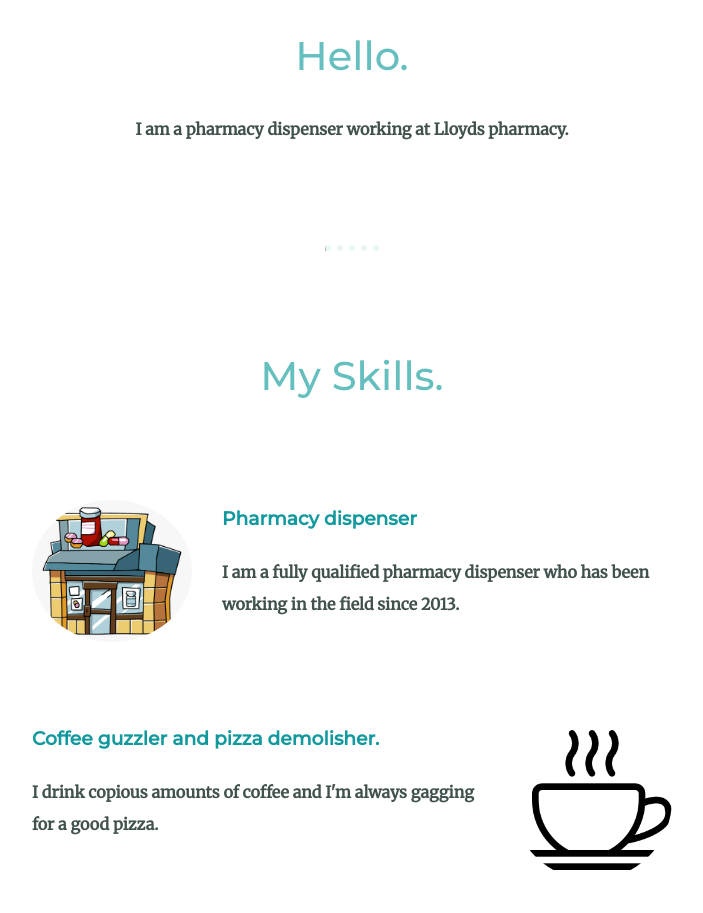
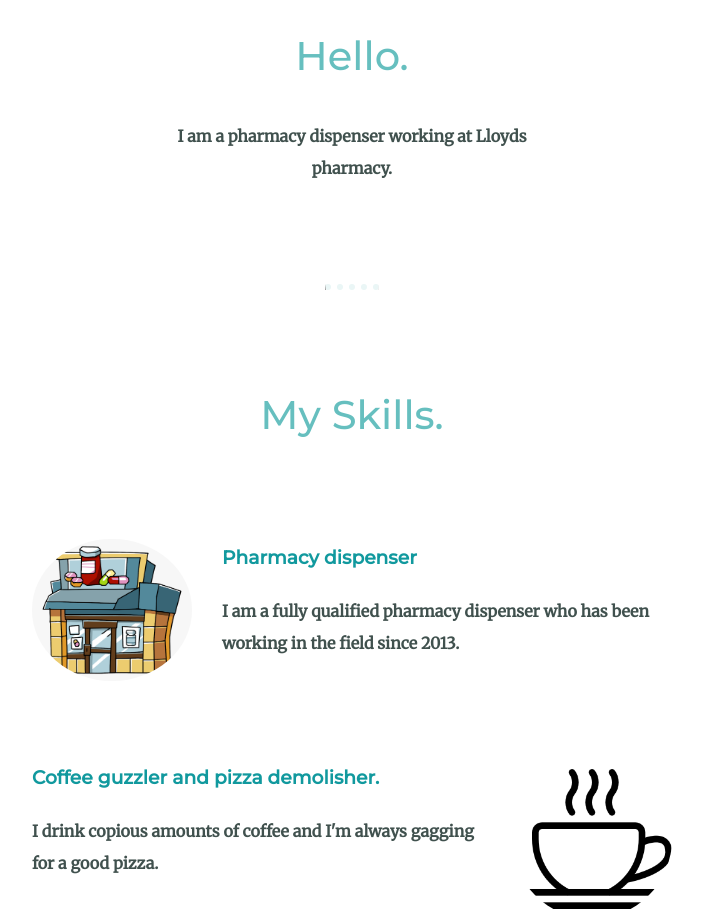
Before and after one commit to LucasBram/Amie-3, a plain HTML site: page index.html in a window 1280 px wide. Shown: the part 931-1844 px from the top of the page, without its empty margins (288-991 px from the left). Drawn offline with Linux system fonts and the light colour scheme.

Commit message:
revision 2

```diff
--- a/index.html
+++ b/index.html
@@ -23,7 +23,7 @@
     <div class="profile">
       <img class="amie-photo" src="images/amie.img" alt="Amie">
       <h2>Hello.</h2>
-      <p>I am a pharmacy dispenser working at Lloyds pharmacy.</p>
+      <p class="intro-paragraph">I am a pharmacy dispenser working at Lloyds pharmacy.</p>
     </div>
     <hr>
     <div class="skills">
--- a/styles.css
+++ b/styles.css
@@ -140,6 +140,11 @@ hr {
   width: 30%;
 }
 
+.intro-paragraph {
+  width: 30%;
+  margin: 40px auto 40px auto;
+}
+
 
 .classname {
 	-moz-box-shadow: 0px 10px 14px -7px #276873;
```
